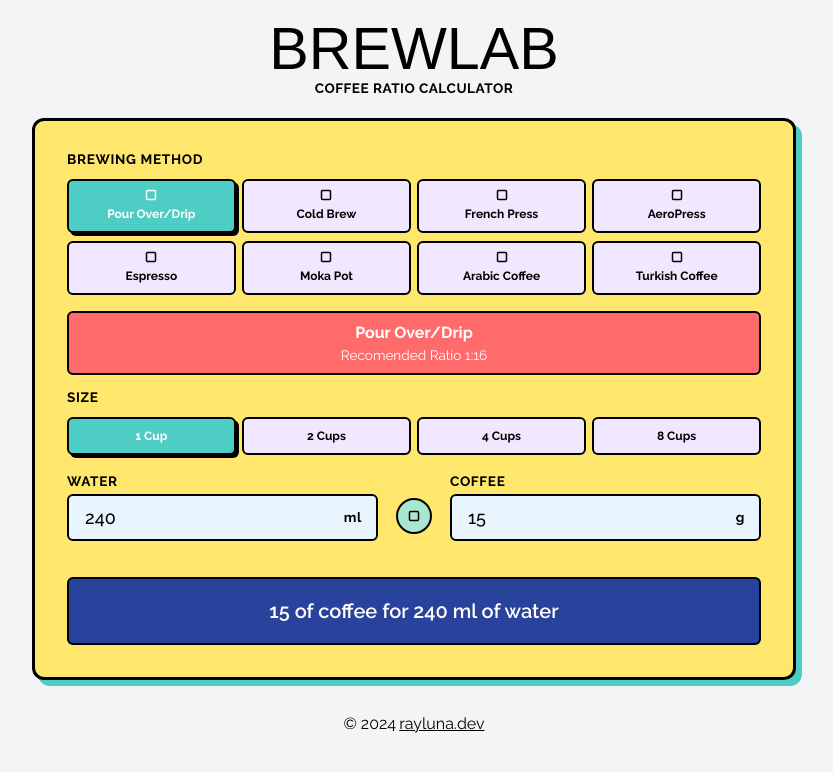
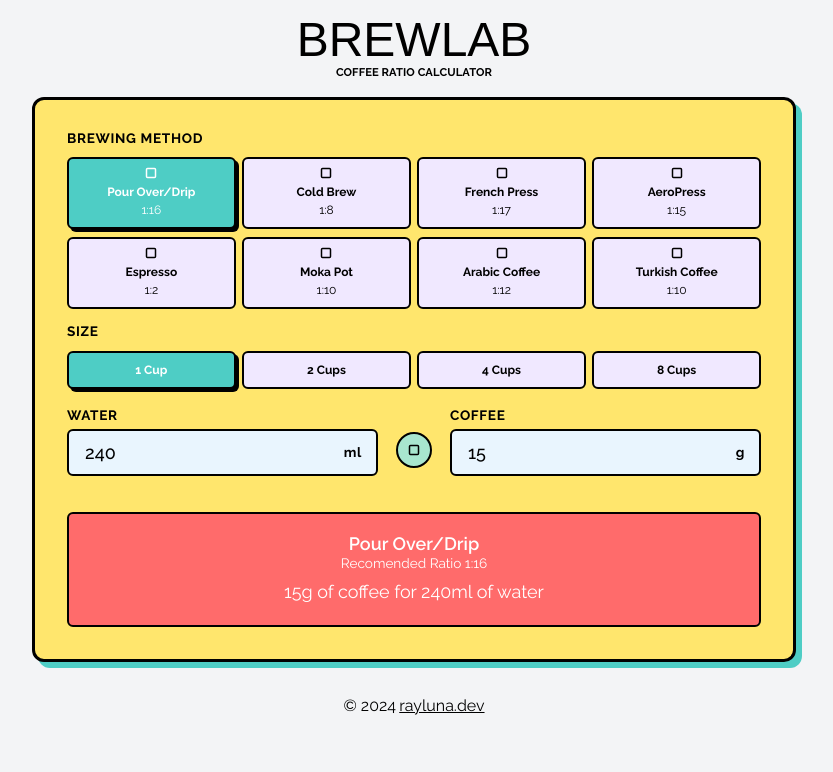
Before and after one commit to leon-luna-ray/brewlab, a Vue app: page / in a window 1280 px wide. Shown: the top 772 px of the page, without its empty margins (226-1059 px from the left). Built offline with nearby package versions, Linux system fonts and the light colour scheme; a web font is replaced by a local one.

Commit message:
add size preset

```diff
--- a/src/assets/css/base.css
+++ b/src/assets/css/base.css
@@ -12,7 +12,7 @@ body {
 
 h1,
 .h1 {
-  @apply text-[3.7rem] leading-[100%];
+  @apply text-[3rem] leading-[100%];
 }
 
 h2,
--- a/src/assets/css/utilities.css
+++ b/src/assets/css/utilities.css
@@ -1,5 +1,5 @@
 @utility container {
-  @apply mx-auto px-6;
+  @apply mx-auto px-2;
 }
 
 @utility border-red {
@@ -62,3 +62,6 @@
 @utility label-text {
   @apply uppercase text-[0.85rem] font-[700] tracking-wider;
 }
+@utility body-text-2 {
+  @apply text-[1.125rem] font-[400];
+}
--- a/src/components/Header.vue
+++ b/src/components/Header.vue
@@ -1,9 +1,8 @@
 <template>
     <header>
-        <div class="container flex flex-col justify-center items-center py-[1.2rem]">
+        <div class="container flex flex-col justify-center items-center py-[1rem]">
             <h1 class="font-jockey-one uppercase">BrewLab</h1>
-            <p class="label-text !tracking-[0.5px]">Coffee Ratio Calculator</p>
-            <!-- <h2 class="h1">☕️</h2> -->
+            <p class="label-text !tracking-[0.1px] text-[0.7rem]">Coffee Ratio Calculator</p>
         </div>
     </header>
 </template>
--- a/src/components/RatioWidget.vue
+++ b/src/components/RatioWidget.vue
@@ -9,17 +9,14 @@
           :class="['btn light-blue flex flex-col  gap-[0.25rem] justify-center items-center', { 'active': brewMethod.name === item.name }]"
           @click="brewMethod = item">
           <IconSquare class="h-[12px] w-[12px]" />
+          <div class="flex flex-col">
             <span class="font-[700] text-[0.75rem]">{{ item.name }}</span>
+            <span class="text-[0.75rem]">1:{{ item.ratio }}</span>
+          </div>
         </button>
       </div>
     </div>
-  <!-- selected brew method -->
-  <div class="border-btn bg-red text-white p-[0.5rem]">
-    <div class="text-center">
-      <p class="font-[700]">{{ brewMethod.name }}</p>
-      <p class="text-[0.85rem]">Recomended Ratio 1:{{ brewMethod.ratio }}</p>
-    </div>
-  </div>
+
     <!-- size presets -->
     <div class="flex flex-col gap-[0.75rem]">
       <h2 class="!label-text">Size</h2>
@@ -37,7 +34,8 @@
       <div class="input-field">
         <label class="input-label">Water</label>
         <div class="input-with-unit">
-          <input type="number" step="1" v-model="milliliters" @input="updateCoffeeFromWater" @click="handleInputClick" />
+          <input type="number" step="1" v-model="milliliters" @input="updateCoffeeFromWater"
+            @click="handleInputClick" />
           <span class="unit">ml</span>
         </div>
       </div>
@@ -55,10 +53,18 @@
         </div>
       </div>
     </div>
-    <div class="border-btn bg-dark-purple text-white p-[0.5rem] py-[1.25rem] mt-[20px]">
-      <div class="text-center">
-        <div v-if="grams < 1 || milliliters < 1" class="h4">-</div>
-        <div v-else class="h4">{{ grams }} of coffee for {{ milliliters }} ml of water</div>
+    <!-- selected brew method -->
+    <div class="border-btn bg-red text-white p-[0.5rem] py-[1.25rem] mt-[20px]">
+      <div class="text-center flex flex-col gap-[0.25rem]">
+        <div class="flex flex-col">
+          <p class="font-[600] body-text-2 leading-[110%]">{{ brewMethod.name }}</p>
+          <p class="text-[0.85rem]">Recomended Ratio 1:{{ brewMethod.ratio }}</p>
+        </div>
+        <div class="flex flex-col">
+          <p v-if="grams < 1 || milliliters < 1" class="body-text-2">-</p>
+          <p v-else class="body-text-2">{{ grams }}g of coffee for {{ milliliters }}ml of water</p>
+        </div>
+
       </div>
     </div>
   </div>
```
Lines whose indentation alone changed are shown as unchanged.
